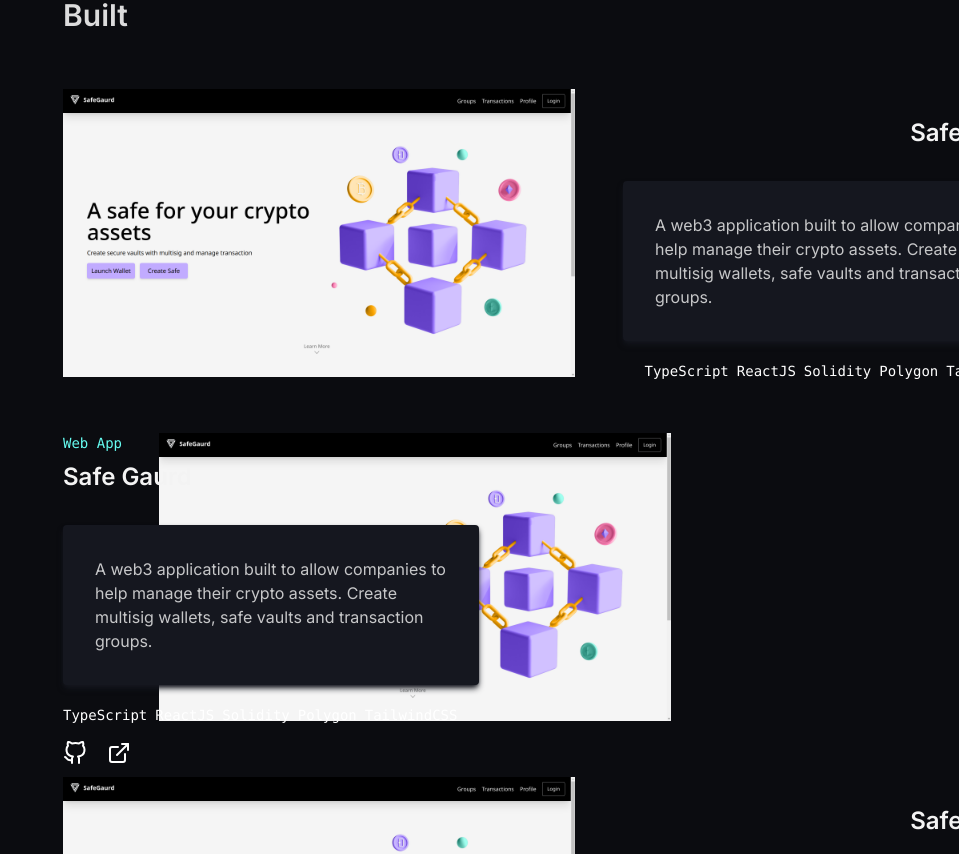
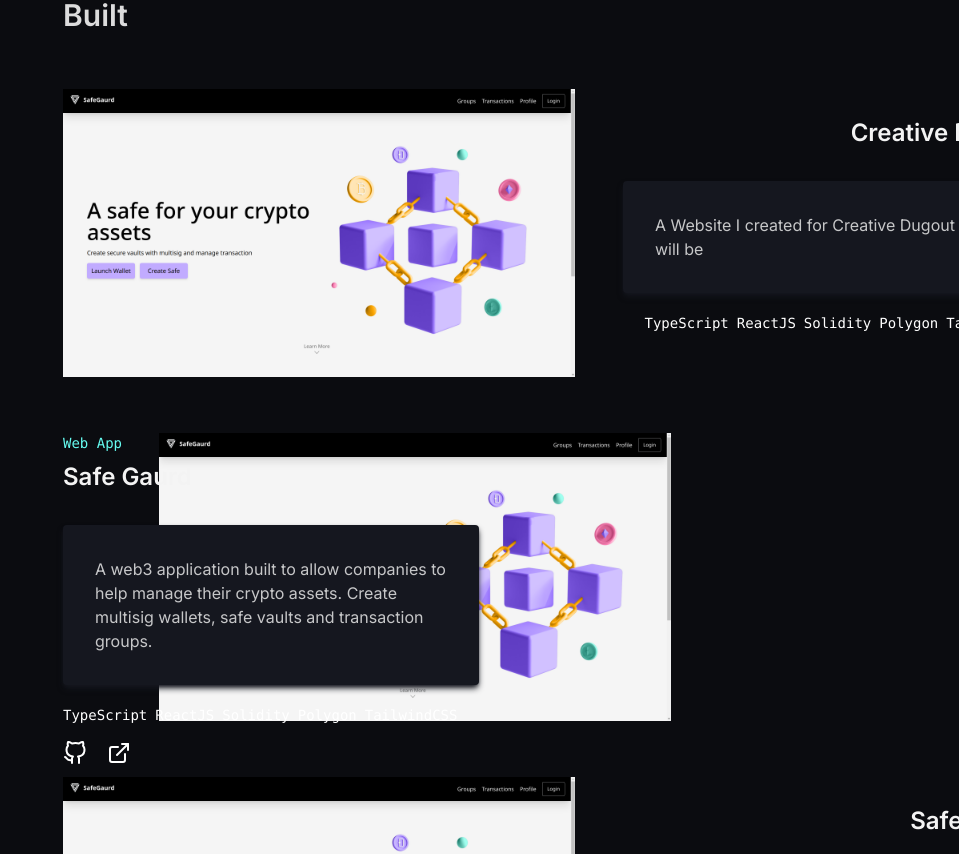
Before and after one commit to BlueDragonDR/DR_Portfolio, a Next.js app: page / in a window 1280 px wide. Shown: the part 2551-3405 px from the top of the page, without its empty margins (321-1280 px from the left). Built offline with nearby package versions, Linux system fonts and the light colour scheme.

Commit message:
added key to tools in projects

```diff
--- a/app/(components)/Projects.tsx
+++ b/app/(components)/Projects.tsx
@@ -20,9 +20,9 @@ const projects: project[] = [
     key: 1,
     image_path: "/project2.png",
     type: "Web App",
-    title: "Safe Gaurd",
+    title: "Creative Dugout",
     description:
-      " A web3 application built to allow companies to help manage their crypto assets. Create multisig wallets, safe vaults and transaction groups.",
+      "A Website I created for Creative Dugout which will be ",
     tools: ["TypeScript", "ReactJS", "Solidity", "Polygon", "TailwindCSS"],
     github_link: "https://github.com/thedudeontitan/safe-gaurd",
     link: "https://github.com/thedudeontitan/safe-gaurd",
@@ -121,7 +121,7 @@ export default function Projects() {
                 >
                   <div className="mt-5 text-sm flex flex-row justify-end font-mono gap-x-2">
                     {data.tools.map((tool) => (
-                      <span>{tool}</span>
+                      <span key={tool}>{tool}</span>
                     ))}
                   </div>
                   <div className="flex flex-row justify-end text-2xl mt-4 gap-x-5">
```
